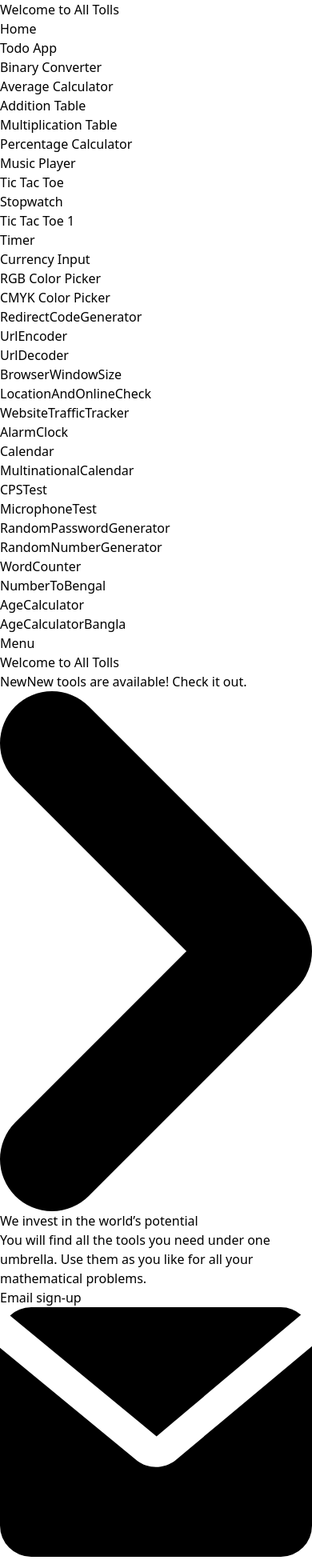
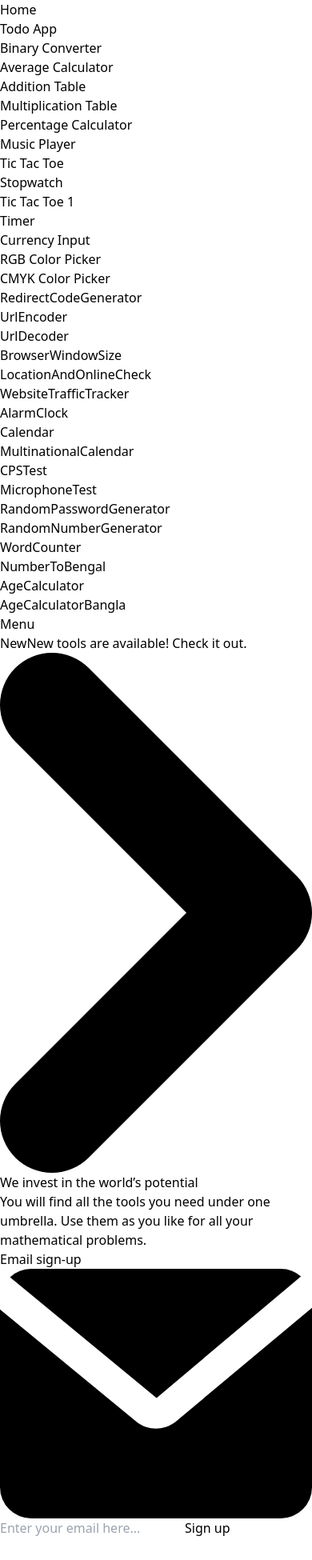
Before and after one commit to zobkazi/bin2dec_converter_react, a React (Vite) app: page / in a window 390 px wide. Shown: the top 1950 px of the page at 80% size. After the commit the page ends 1922 px from the top, so only its background shows below. Built offline with nearby package versions, Linux system fonts and the light colour scheme.

Commit message:
home page bg fiex

```diff
--- a/src/app/App.jsx
+++ b/src/app/App.jsx
@@ -4,14 +4,12 @@ import AllRoutes from "../routes/AllRoutes";
 const App = () => {
   return (
     <div className="">
-      <header>
-        <h1>Welcome to All Tolls</h1>
-      </header>
+
       <Router>
         <div className="flex flex-col sm:flex-row">
           <Sidebar />
 
-          <div className="flex-1 p-6 overflow-y-auto sm:ml-64">
+          <div className="flex-1 overflow-y-auto sm:ml-64">
             <AllRoutes />
           </div>
         </div>
--- a/src/pages/Home.jsx
+++ b/src/pages/Home.jsx
@@ -34,10 +34,7 @@ const Home = () => {
 
   return (
     <div className="">
-      <header>
-        <h1>Welcome to All Tolls</h1>
-      </header>
-      <section className="bg-purple-800 h-screen bg-[url('https://images.unsplash.com/photo-1600585154340-be6161a56a0c?ixlib=rb-4.0.3&ixid=MnwxMjA3fDB8MHxwaG90by1wYWdlfHx8fGVufDB8fHx8&auto=format&fit=crop&w=1170&q=80')]">
+      <section className="bg-purple-800 h-screen bg-[url('https://flowbite.s3.amazonaws.com/docs/jumbotron/hero-pattern.svg')] dark:bg-[url('https://flowbite.s3.amazonaws.com/docs/jumbotron/hero-pattern-dark.svg')]">
         <div className="py-8 px-4 mx-auto text-center lg:py-16 z-10 relative">
           <a
             href="#"
```
